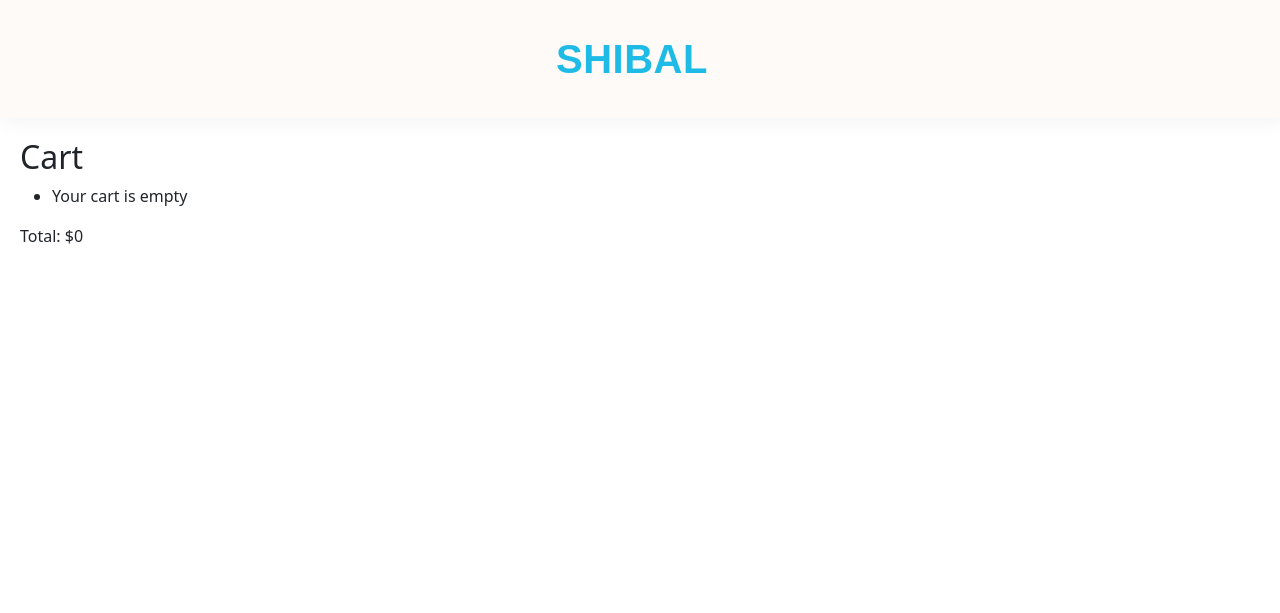
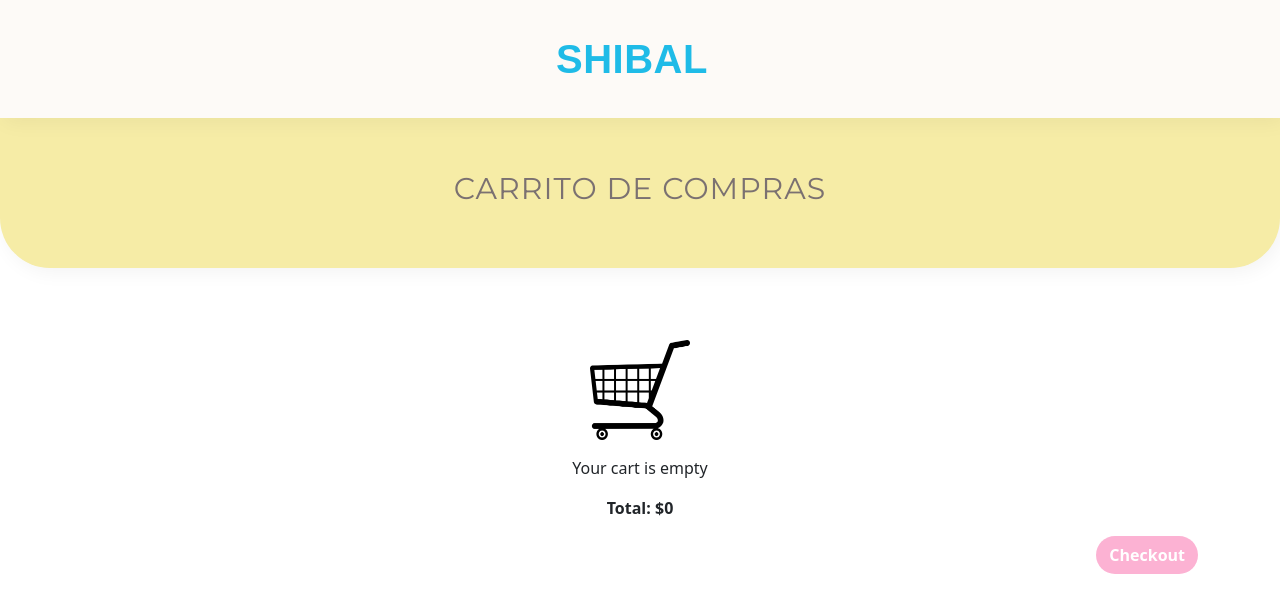
Before and after one commit to camilamolina-alt/Cafeteria, a Django app: page /cart/ in a window 1280 px wide. Shown: the top 613 px of the page. Run offline with Django 4.2, Linux system fonts and the light colour scheme; a user stored in the database is signed in; some web fonts are replaced.

Commit message:
termine todo lo que le quedaba al carro, quedo medio minimalista si

```diff
--- a/cafeteria_app/templates/cafeteria_app/cart.html
+++ b/cafeteria_app/templates/cafeteria_app/cart.html
@@ -1,30 +1,39 @@
 {% extends "./layouts/baseNav_Check.html" %}
+
 {% load static %}
+
 {% block content %}
-
-
-<div class="offcanvas offcanvas-end" tabindex="-1" id="offcanvasRight" aria-labelledby="offcanvasRightLabel">
-  <div class="offcanvas-header">
-    <button type="button" class="btn-close" data-bs-dismiss="offcanvas" aria-label="Close"></button>
-  </div>
-  <div class="offcanvas-body">
-    ...
-  </div>
+<div class="banner-title-capsule d-flex justify-content-center align-items-center" style="background-color: #f6eca6;">
+<h1 class="banner-title">CARRITO DE COMPRAS</h1>
 </div>
 
-<div class="cart">
-  <h2>Cart</h2>
-  <ul>
-    {% for item in cart %}
-      <li>
-        {{ item.product.name }} - ${{ item.price }} x {{ item.quantity }} = ${{ item.total_price }}
-        <a href="{% url 'remove_from_cart' item.product.id %}">Remove</a>
-      </li>
-    {% empty %}
-      <li>Your cart is empty</li>
-    {% endfor %}
-  </ul>
-  <p>Total: ${{ cart.get_total }}</p>
+<div class="container justify-content-center align-items-center pt-4" >
+  <div class="container justify-content-center align-items-center pt-4" >
+  {% for item in cart %}
+
+  <div class="d-flex justify-content-center align-items-center mb-3">
+
+    {% if item.product.image %}
+    <img src="{{ item.product.image.url }}" width="50" height="50"
+        style="border-radius: 10px; object-fit: cover; margin-right: 10px;">
+    {% endif %}
+    <div>
+      <p class="mb-0" style="font-family: 'Montserrat', sans-serif;">{{ item.product.name }}</p>
+      <small style="color: #7B7171;">${{ item.price }} x {{ item.quantity }} = ${{ item.total_price }}</small>
+      <br>
+      <a href="{% url 'remove_from_cart' item.product.id %}">Remove</a>
+    </div>
+  </div>
+  {% empty %}
+  <div class="d-flex flex-column align-items-center justify-content-center pt-4">
+    <img src="{% static 'cafeteria_app/img/carro/carro_vacio.png' %}" alt="carro vacio" width="100" height="100">
+    <p class="mt-3">Your cart is empty</p>
 </div>
+  {% endfor %}
 
+  <p class="d-flex justify-content-center "><strong>Total: ${{ cart.get_total }}</strong></p>
+  </div>
+  <div class="d-flex justify-content-end">
+    <a href="#" class="btn" style="background-color: #FCB2D3; color: white; border-radius: 50px; font-weight: bold;">Checkout</a>
+</div>
 {% endblock %}
```
Also changed, not shown: cafeteria_app/static/cafeteria_app/img/carro/carro_vacio.png (added).
